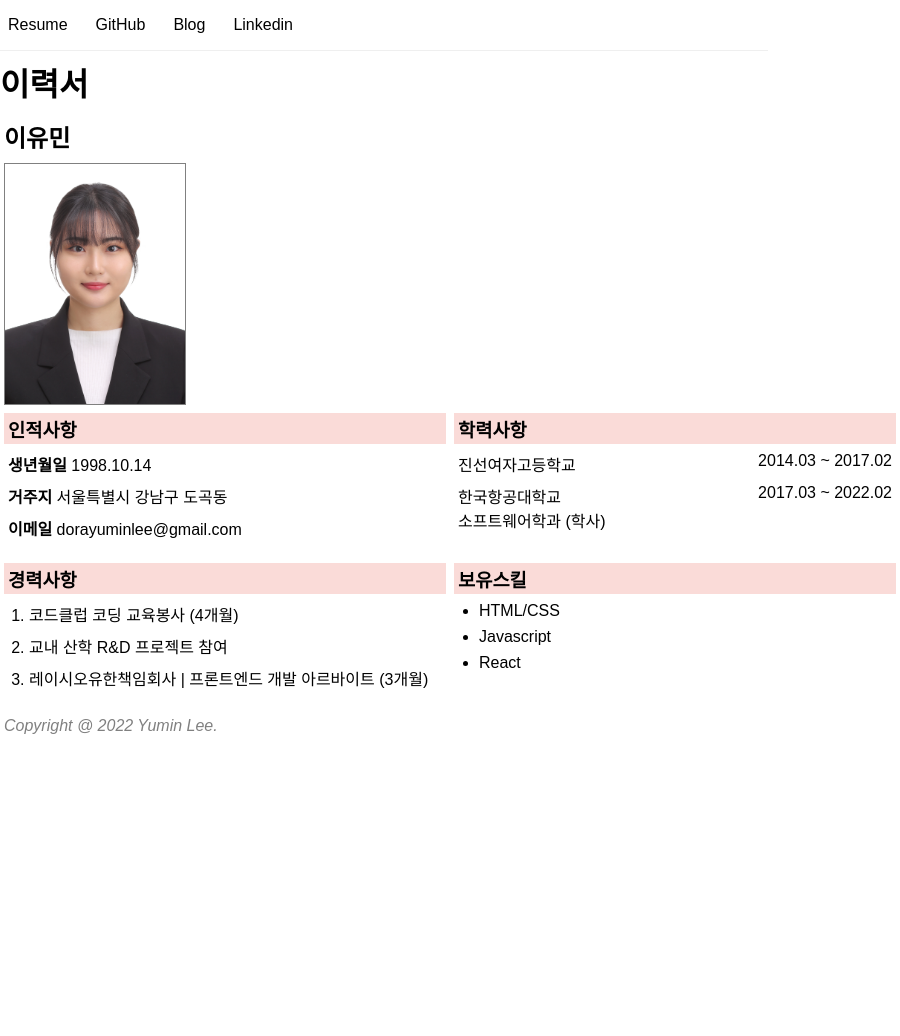
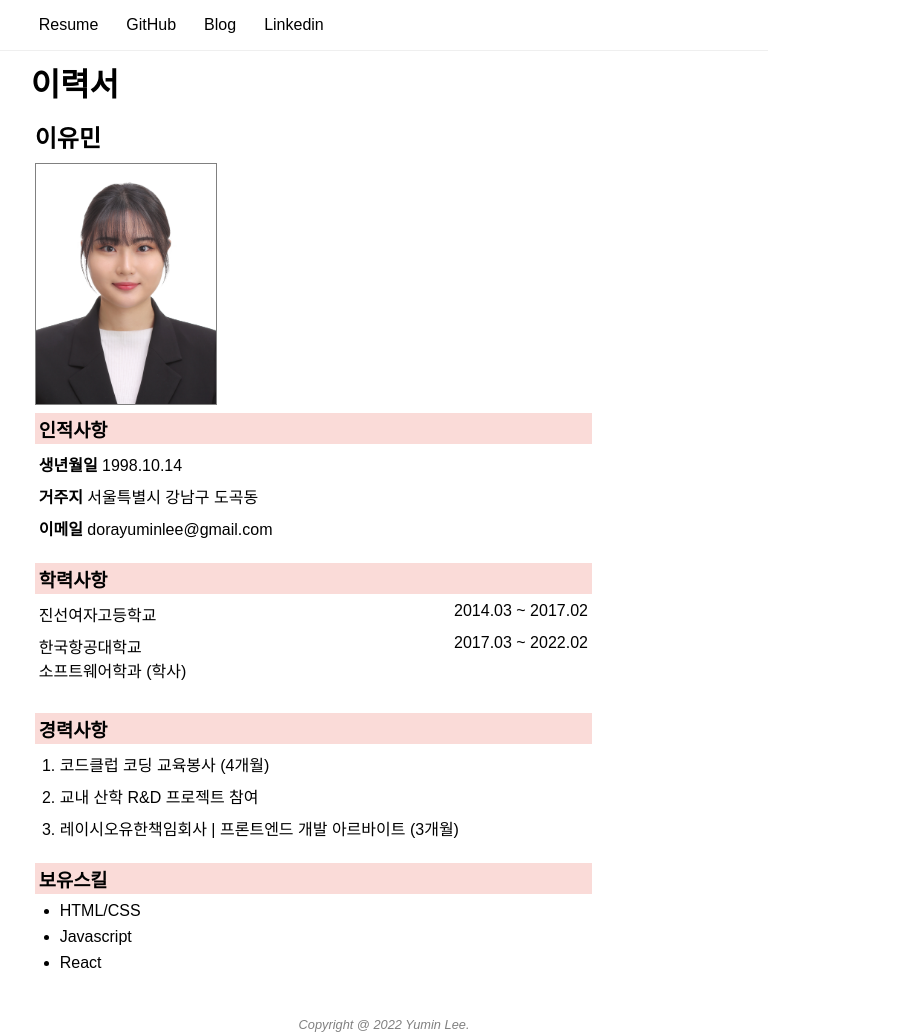
Before and after one commit to jin05154/elice-cv-test, a plain HTML site: page index.html in a window 768 px wide. Shown: the whole page, 900 px wide, since content can reach past the window. Before the commit the page ends 800 px from the top, so only its background shows below. Drawn offline with Linux system fonts and the light colour scheme; a web font is replaced by a local one.

Commit message:
[style] media query 추가

```diff
--- a/index.css
+++ b/index.css
@@ -141,3 +141,51 @@ footer {
   color: gray;
   font-style: italic;
 }
+
+/* tablet */
+@media (min-width: 768px) and (max-width: 1024px) {
+  nav ul {
+    padding-left: 4%;
+  }
+
+  main {
+    width: 92%;
+    margin: 0 auto;
+  }
+
+  .grid-container {
+    width: 80%;
+    display: block;
+  }
+
+  .grid-container section {
+    height: 150px;
+    padding: 0 4px;
+  }
+
+  footer {
+    text-align: center;
+    font-size: 0.8em;
+  }
+}
+
+/* mobile */
+@media (max-width: 768px) {
+  nav ul {
+    padding-left: 4%;
+  }
+
+  main {
+    width: 92%;
+    margin: 0 auto;
+  }
+
+  .grid-container {
+    display: block;
+  }
+
+  footer {
+    text-align: center;
+    font-size: 0.8em;
+  }
+}
```
